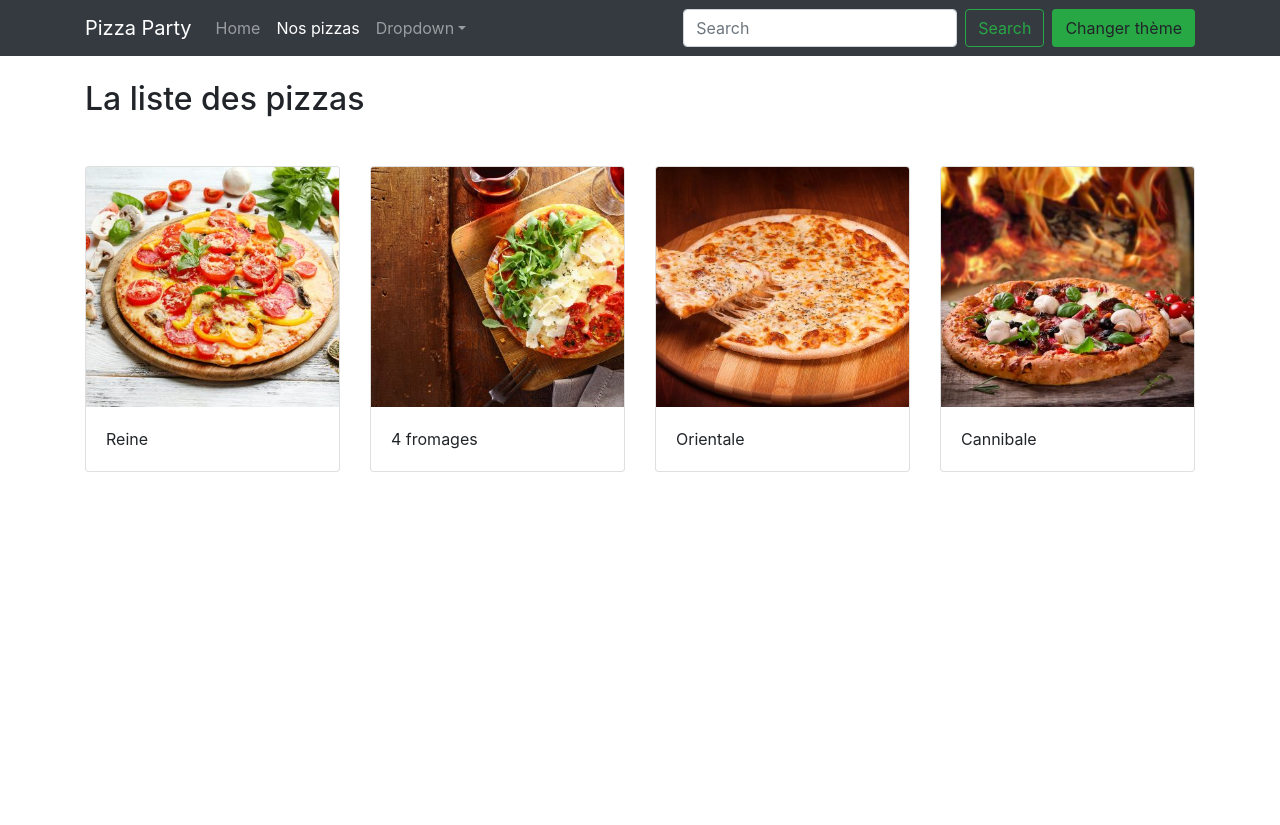
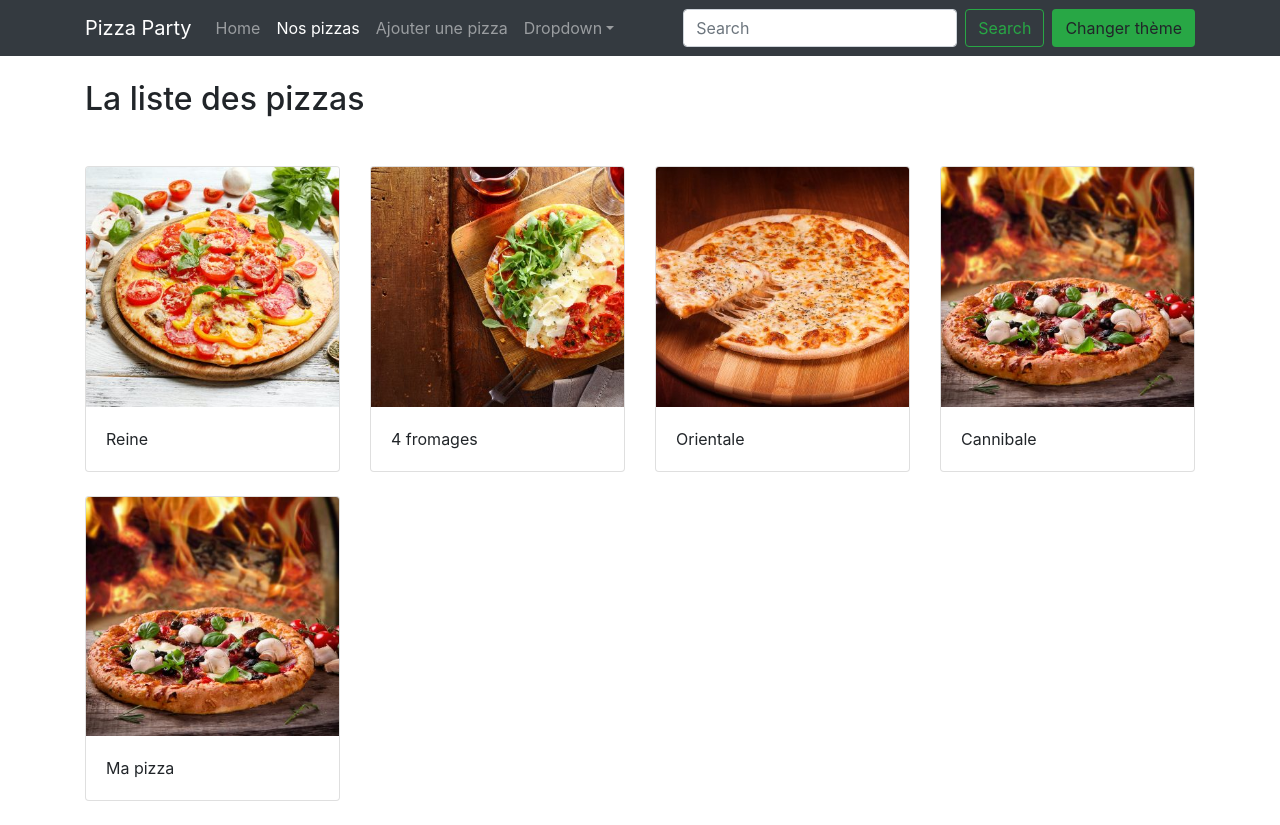
Before and after one commit to NunMimYa/pizzaparty, an Angular app: page /pizzas in a window 1280 px wide. Before the commit the page ends 800 px from the top, so only its background shows below. Built offline with nearby package versions, Linux system fonts and the light colour scheme; data requests are answered from the project's data file.

Commit message:
pizza-add

```diff
--- /dev/null
+++ b/db.json
@@ -0,0 +1,9 @@
+{
+  "pizzas": [
+      {"id":1, "name":"Reine", "price": 12, "image":"reine.jpg"},
+      {"id":2, "name":"4 fromages", "price": 13, "image":"4-fromages.jpg"},
+      {"id":3, "name":"Orientale", "price": 11, "image": "orientale.jpg"},
+      {"id":4, "name":"Cannibale", "price": 9, "image":"cannibale.jpg"},
+      {"id":5, "name":"Ma pizza", "price": 15, "image":"cannibale.jpg"}
+    ]
+}
--- a/src/app/menu/menu.component.html
+++ b/src/app/menu/menu.component.html
@@ -14,7 +14,10 @@
                         [routerLinkActiveOptions]="{exact:true}">Home <span class="sr-only">(current)</span></a>
                 </li>
                 <li class="nav-item">
-                    <a class="nav-link" routerLink="/pizzas" routerLinkActive="active">Nos pizzas</a>
+                    <a class="nav-link" routerLink="/pizzas" routerLinkActive="active"  [routerLinkActiveOptions]="{exact:true}">Nos pizzas</a>
+                </li>
+                <li class="nav-item">
+                    <a class="nav-link" routerLink="/pizzas/add" routerLinkActive="active">Ajouter une pizza</a>
                 </li>
 
                 <li ngbDropdown class="nav-item dropdown">
--- /dev/null
+++ b/src/app/pizza-add/pizza-add.component.html
@@ -0,0 +1,9 @@
+<div class="row">
+    <div class="col-lg-6 offset-lg-3">
+        <div class="car shadow">
+            <div class="card-body">
+                Mon Formulaire
+            </div>
+        </div>
+    </div>
+</div>
--- /dev/null
+++ b/src/app/pizza-add/pizza-add.component.ts
@@ -0,0 +1,15 @@
+import { Component, OnInit } from '@angular/core';
+
+@Component({
+  selector: 'app-pizza-add',
+  templateUrl: './pizza-add.component.html',
+  styleUrls: ['./pizza-add.component.scss']
+})
+export class PizzaAddComponent implements OnInit {
+
+  constructor() { }
+
+  ngOnInit(): void {
+  }
+
+}
--- a/src/app/pizza-list/pizza-list.component.ts
+++ b/src/app/pizza-list/pizza-list.component.ts
@@ -1,5 +1,6 @@
 import { Component, OnInit } from '@angular/core';
 import { Pizza } from '../pizza';
+import { PizzaService } from '../services/pizza.service';
 
 @Component({
   selector: 'app-pizza-list',
@@ -9,12 +10,7 @@
 export class PizzaListComponent implements OnInit {
   maSuperPizza: Pizza;
 
-  mesPizzas: Pizza[] = [
-    {id:1, name:'Reine', price: 12, image:'reine.jpg'},
-    {id:2, name:'4 fromages', price: 13, image:'4-fromages.jpg'},
-    {id:3, name:'Orientale', price: 11, image:'orientale.jpg'},
-    {id:4, name:'Cannibale', price: 9, image:'cannibale.jpg'},
-  ];
+  mesPizzas: Pizza[];
 
   // On peut créer une fonction / une méthode
   onSelect(pizza: Pizza){
@@ -25,9 +21,20 @@
     // console.log(this.mesPizzas.name);
   }
 
-  constructor() { }
+  constructor(private pizzaService: PizzaService) { }
 
   ngOnInit(): void {
+     // console.log(this.pizzaService.getPizzas());
+     // ici, on touche au DOM
+    //  let self = this;
+    //  this.pizzaService.getPizzas().then(function (pizzas) {
+    //   //  console.log(pizzas);
+    //   // this.mesPizzas = pizzas;
+    //   self.mesPizzas = pizzas;
+    //   console.log(self);
+    //  });
+     this.pizzaService.getPizzas().then(pizzas => {
+       this.mesPizzas = pizzas;
+     });
   }
-
 }
--- /dev/null
+++ b/src/app/services/pizza.service.ts
@@ -0,0 +1,25 @@
+import { HttpClient } from '@angular/common/http';
+import { Injectable } from '@angular/core';
+import { Pizza } from '../pizza';
+
+@Injectable({
+  providedIn: 'root'
+})
+export class PizzaService {
+
+    constructor(private http:HttpClient) { }
+
+    // getPizzas(): Promise<any> {
+    getPizzas(): Promise<Pizza[]> {
+
+      // return this.http.get('https://jsonplaceholder.typicode.com/todos').toPromise();
+      // fetch('https://jsonplaceholder.typicode.com/todos')
+      // this.http.get('https://jsonplaceholder.typicode.com/todos').toPromise()
+      // .then(function (response) {
+      //   console.log(response);
+      // });
+      // return this.http.get('https://jsonplaceholder.typicode.com/todos').toPromise();
+      // return this.http.get('http://localhost:3000/pizzas').toPromise();
+      return this.http.get<Pizza[]>('http://localhost:3000/pizzas').toPromise();
+     }
+}
```
Also changed, not shown: src/app/app.module.ts (+6 -1 lines), src/app/pizza-add/pizza-add.component.scss (added), 2 other files (tests, documents, lock files or other folders).
